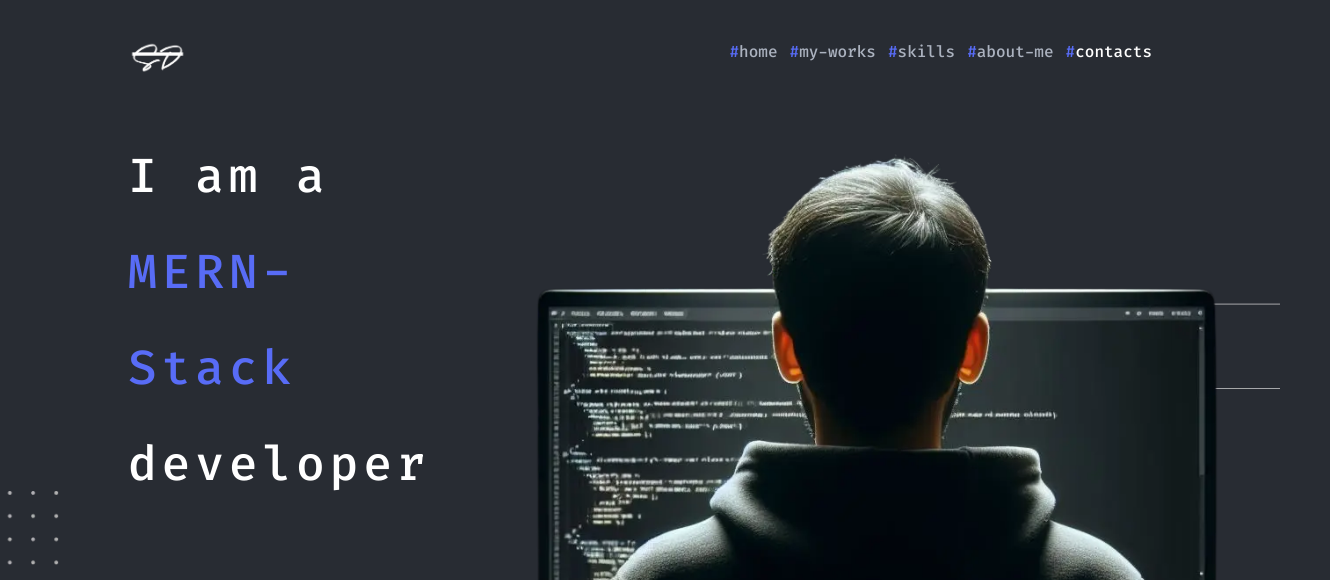
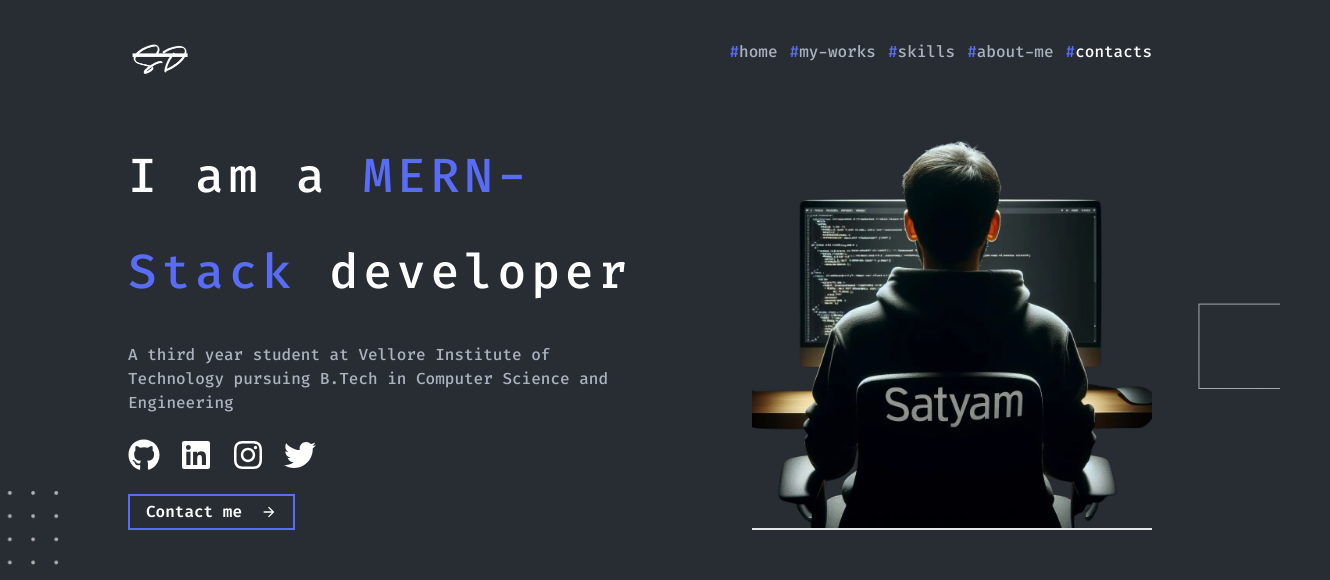
Before and after one commit to satyamdwivedi7/portfolio, a Next.js app: page / in a window 1280 px wide. Shown: the top 580 px of the page, 1330 px wide, since content can reach past the window. Built offline with nearby package versions, Linux system fonts and the light colour scheme; no server answers.

Commit message:
updated resume

```diff
--- a/src/sections/About.js
+++ b/src/sections/About.js
@@ -19,7 +19,7 @@ export default function About() {
             establish their presence online. I always strive to learn about the
             newest technologies and frameworks.
           </p>
-          <Button text="Resume" url="/" icon={<MdOutlineArrowForward />} />
+          <Button text="Resume" url="/Resume.pdf" target={"_blank"} icon={<MdOutlineArrowForward />} />
         </div>
           <img src="/profile.webp" alt=""className="border-b-2" width={275} height={200} />
       </div>
--- a/src/sections/Home.js
+++ b/src/sections/Home.js
@@ -43,8 +43,8 @@ export default function Home() {
           src="/avatar.webp"
           alt="avatar"
           className="border-b-2"
-          height={450}
-          width={900}
+          height={410}
+          width={400}
         />
       </div>
     </section>
--- a/src/sections/Nav.js
+++ b/src/sections/Nav.js
@@ -25,16 +25,16 @@ export default function Nav() {
   }, []);
 
   return (
-    <nav className=" w-[100%] flex justify-between bg-theme py-10 px-32 z-20 fixed">
+    <nav className=" w-[100%] flex justify-between bg-theme py-10 px-32 z-20 fixed ">
       <div className="flex justify-center items-center">
-        <Image priority src="/logo.png" width={60} height={75} alt=""/>
-        {/* <h1 className="text-2xl font-sans">Satyam</h1> */}
+        <a href="/">
+          <Image priority src="/logo.png" width={65} height={60} alt="" />
+        </a>
       </div>
       <div className="flex gap-3">
         <Link
           href="/#home"
           className={activeBtn === "home" ? "text-white" : "text-secondary"}
-
         >
           <span>#</span>home
         </Link>
```
Also changed, not shown: src/app/page.js (line endings or trailing spaces), 1 other file (tests, documents, lock files or other folders).
